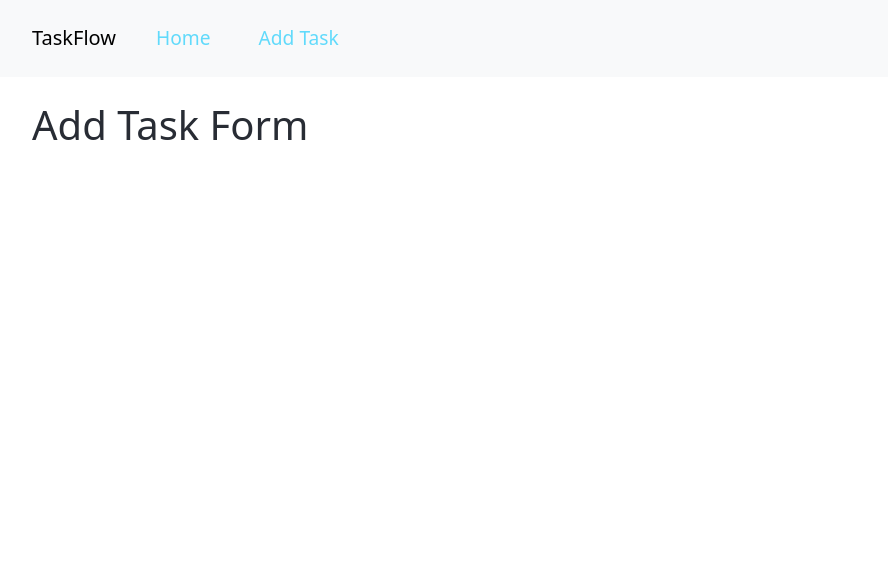
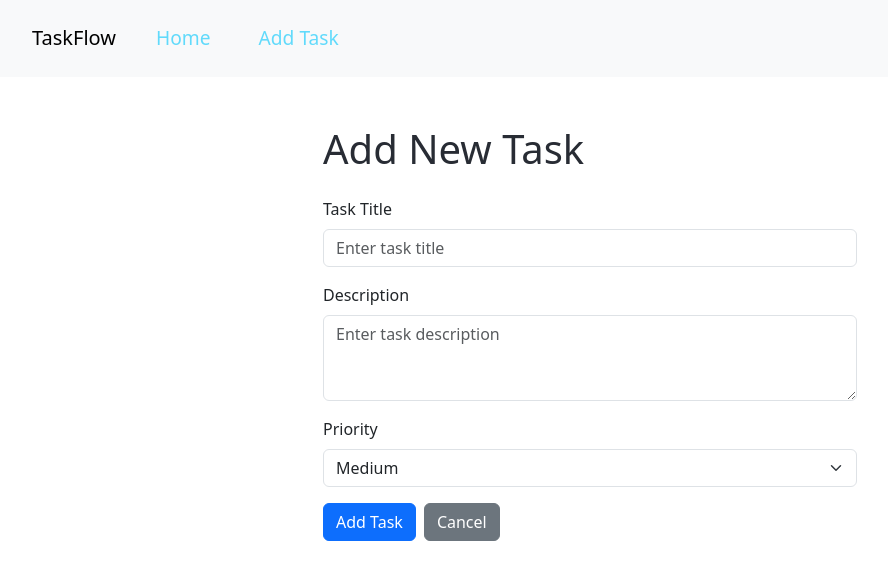
Before and after one commit to krtdotcode/TaskFlow, a React (Create React App) app: page /add in a window 1280 px wide. Shown: the top 580 px of the page, without its empty margins (50-938 px from the left). Built offline with nearby package versions, Linux system fonts and the light colour scheme.

Commit message:
feat: build AddTaskView component with form functionality

```diff
--- a/src/components/AddTaskView.js
+++ b/src/components/AddTaskView.js
@@ -1,11 +1,69 @@
-import React from 'react';
+import React, { useState } from 'react';
+import { Form, Button, Container, Row, Col } from 'react-bootstrap';
+import { useNavigate } from 'react-router-dom';
 
 function AddTaskView({ addTask }) {
+  const [title, setTitle] = useState('');
+  const [description, setDescription] = useState('');
+  const [priority, setPriority] = useState('Medium');
+  const navigate = useNavigate();
+
+  const handleSubmit = (e) => {
+    e.preventDefault();
+    addTask({ title, description, priority });
+    navigate('/');
+  };
+
   return (
-    <div>
-      <h1>Add Task Form</h1>
-      {/* TODO: Implement task form here */}
-    </div>
+    <Container>
+      <Row className="justify-content-center">
+        <Col md={6}>
+          <h1 className="mt-4 mb-4">Add New Task</h1>
+          <Form onSubmit={handleSubmit}>
+            <Form.Group className="mb-3" controlId="formTaskTitle">
+              <Form.Label>Task Title</Form.Label>
+              <Form.Control
+                type="text"
+                placeholder="Enter task title"
+                value={title}
+                onChange={(e) => setTitle(e.target.value)}
+                required
+              />
+            </Form.Group>
+
+            <Form.Group className="mb-3" controlId="formTaskDescription">
+              <Form.Label>Description</Form.Label>
+              <Form.Control
+                as="textarea"
+                rows={3}
+                placeholder="Enter task description"
+                value={description}
+                onChange={(e) => setDescription(e.target.value)}
+              />
+            </Form.Group>
+
+            <Form.Group className="mb-3" controlId="formTaskPriority">
+              <Form.Label>Priority</Form.Label>
+              <Form.Select
+                value={priority}
+                onChange={(e) => setPriority(e.target.value)}
+              >
+                <option value="Low">Low</option>
+                <option value="Medium">Medium</option>
+                <option value="High">High</option>
+              </Form.Select>
+            </Form.Group>
+
+            <Button variant="primary" type="submit" className="me-2">
+              Add Task
+            </Button>
+            <Button variant="secondary" onClick={() => navigate('/')}>
+              Cancel
+            </Button>
+          </Form>
+        </Col>
+      </Row>
+    </Container>
   );
 }
 
```
